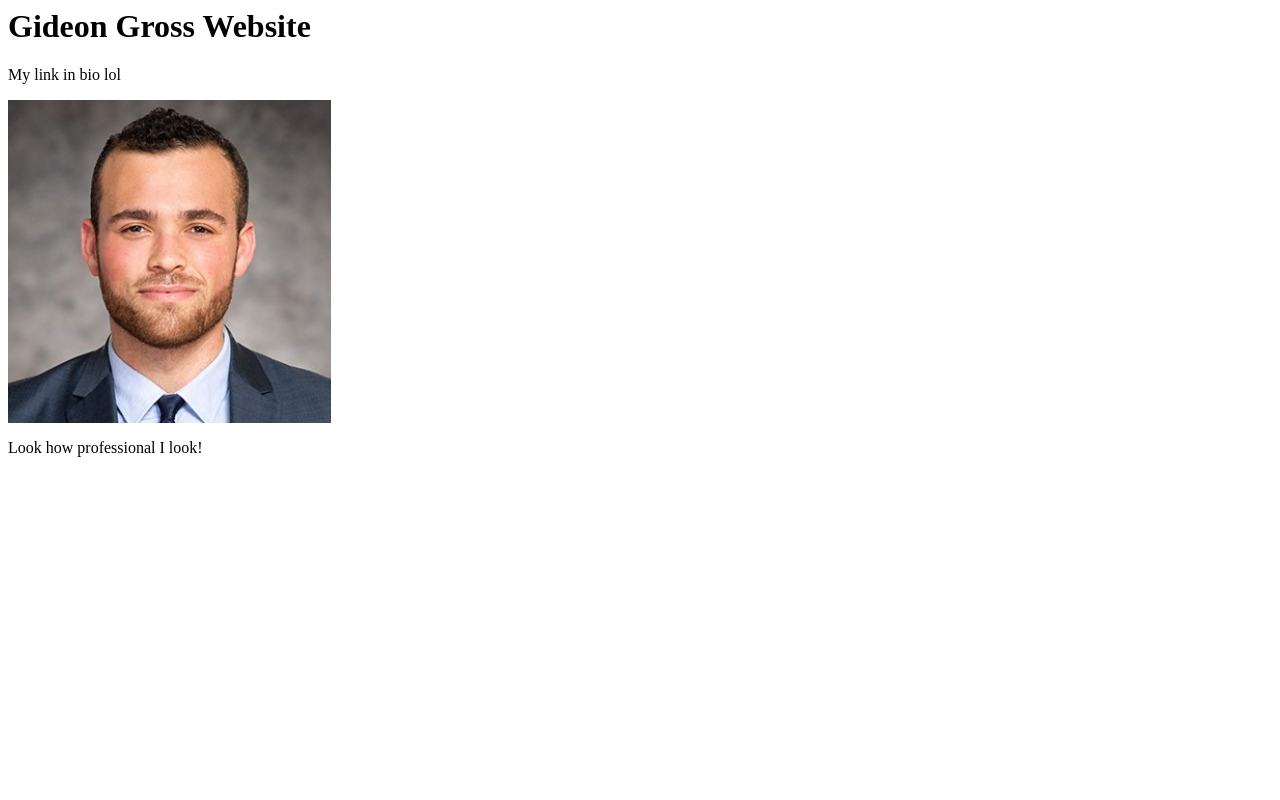
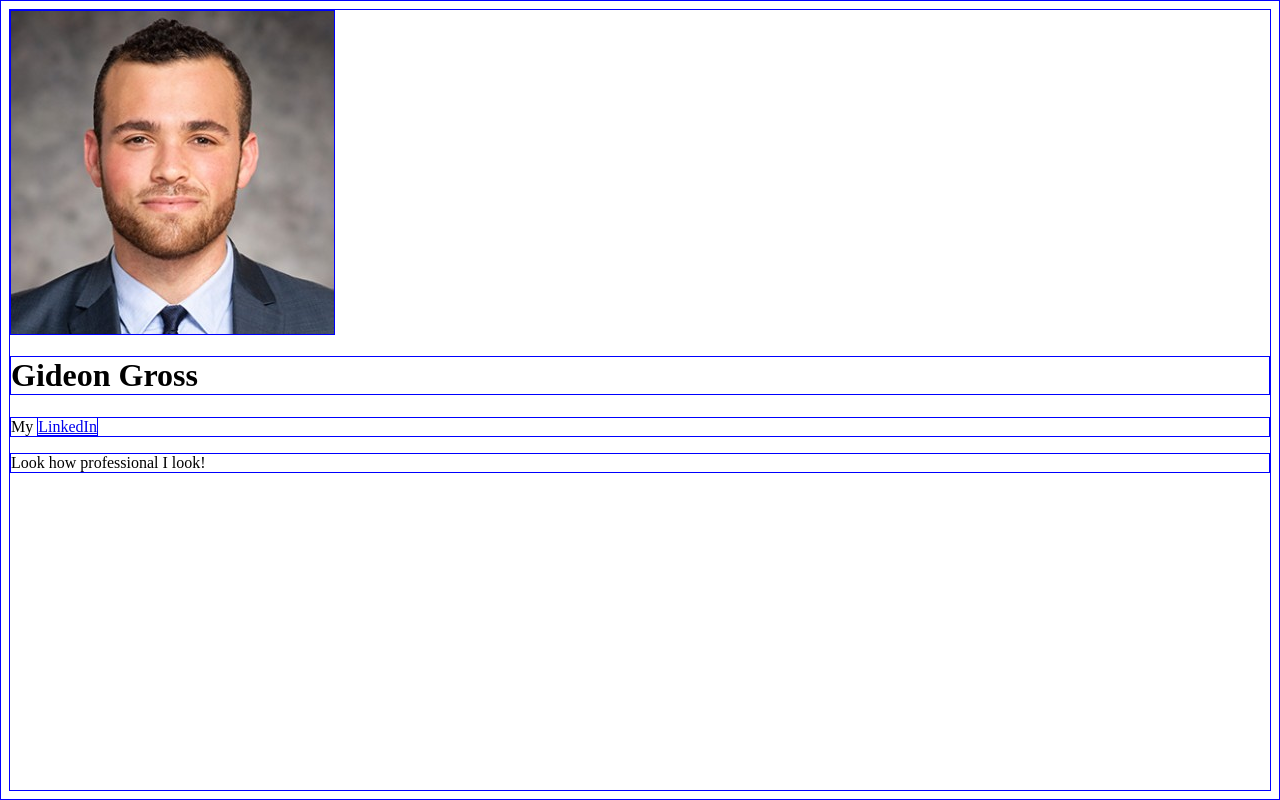
Before and after one commit to ggross523/link-in-bio, a plain HTML site: page index.html in a window 1280 px wide. Drawn offline with Linux system fonts and the light colour scheme.

Commit message:
Added Blue Border

```diff
--- a/index.html
+++ b/index.html
@@ -1,4 +1,9 @@
-<h1> Gideon Gross Website </h1>
-<p> My link in  bio lol</p>
+<style>
+  * {
+    border: 1px blue solid;
+  }
+</style>
 <img src="Headshot.jpg" alt = "my headshot">
+<h1> Gideon Gross </h1>
+<p> My <a href="https://www.linkedin.com/in/gideon-gross-48105993/" > LinkedIn </a> </p>
 <p> Look how professional I look!</p>
```
